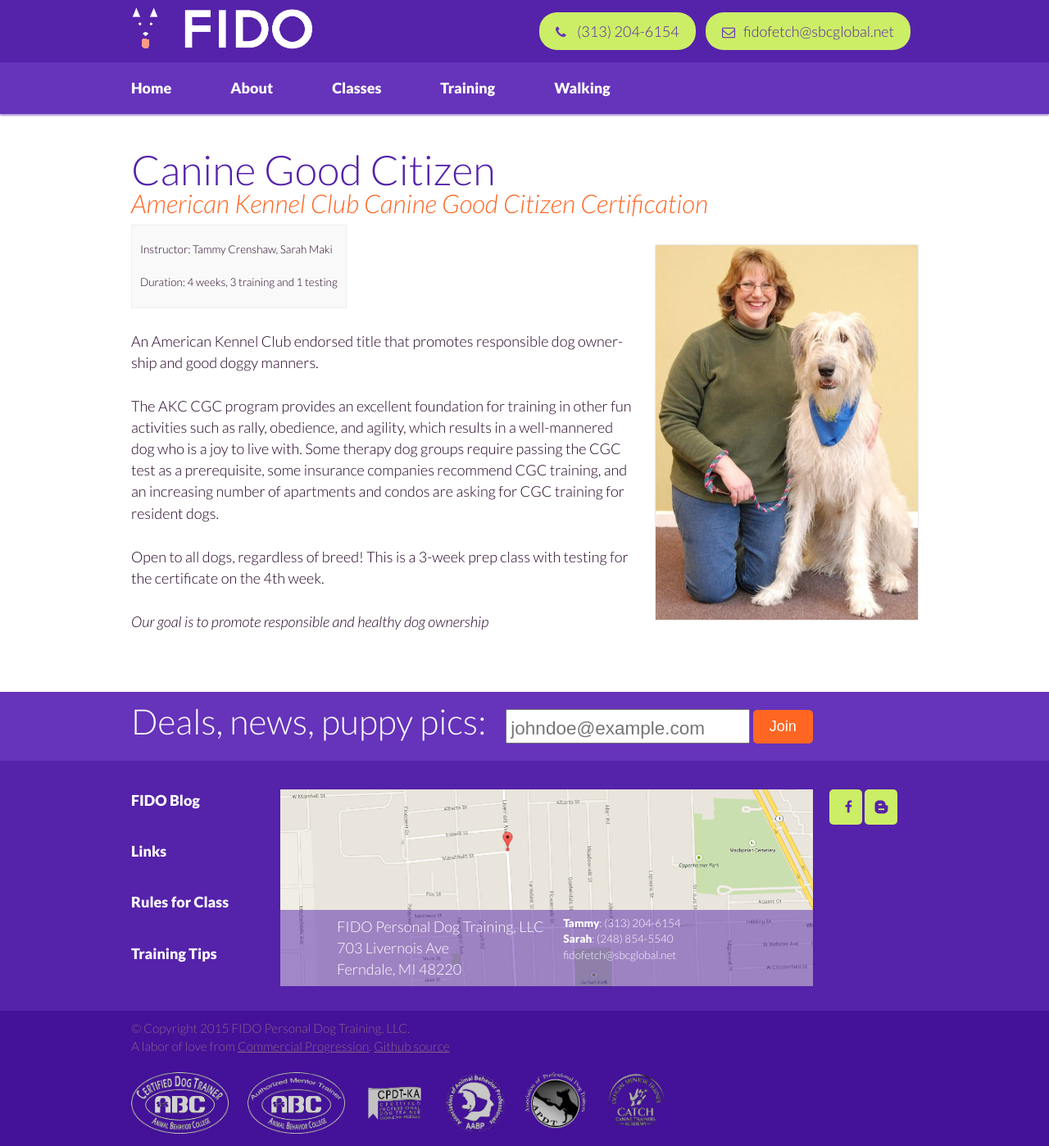
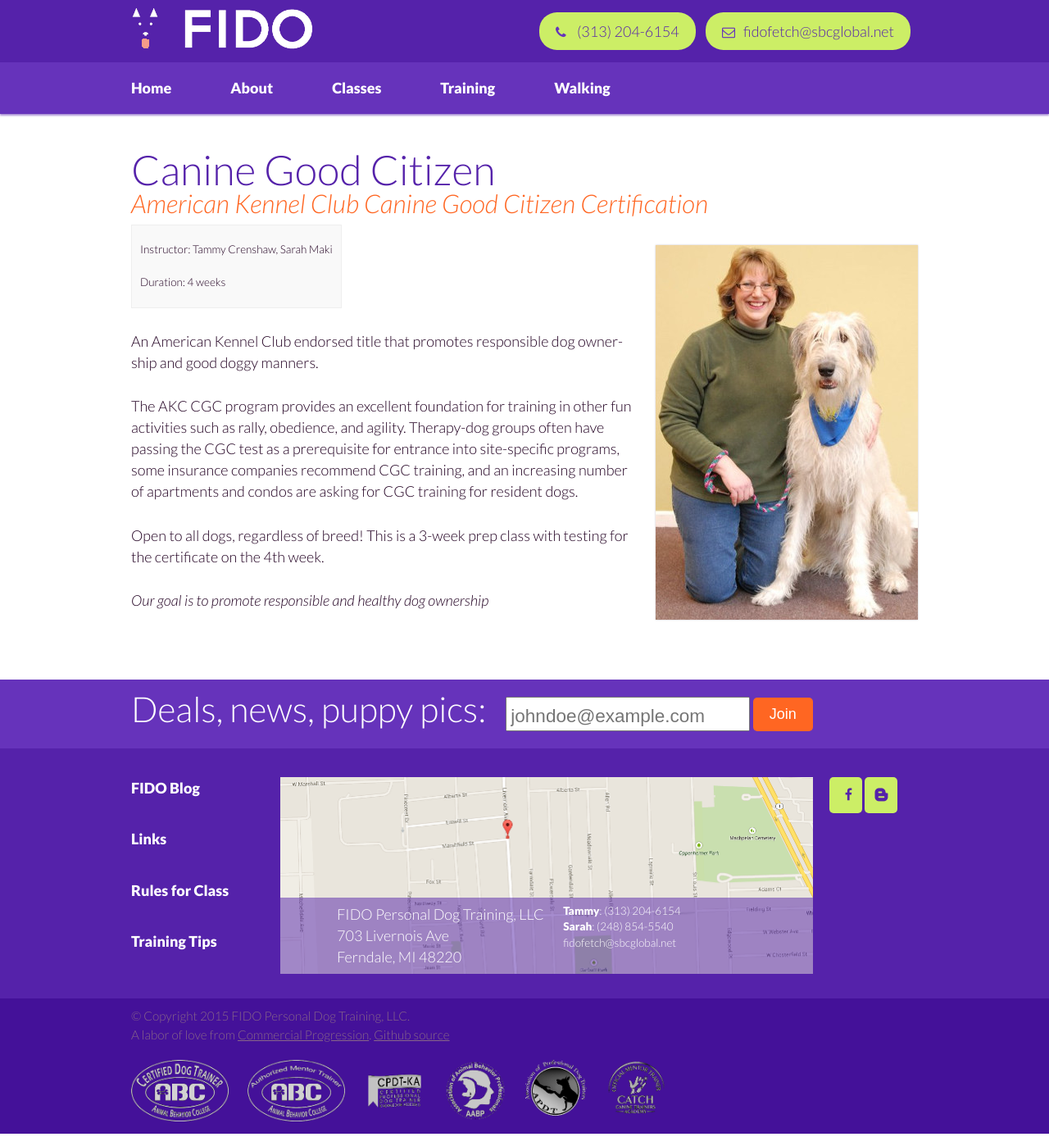
Before and after one commit to fidodogtraining/fidodogtraining.github.io, a Jekyll site: the page built from _classes/good-citizen-certification.md, in a window 1280 px wide. Shown: the whole page at 82% size. Built offline with Jekyll 4.4.1, drawn with Linux system fonts in a browser that asks for light colours; Markdown is read by kramdown in place of the engine named in the settings.

Commit message:
Update good-citizen-certification.md

```diff
--- a/_classes/good-citizen-certification.md
+++ b/_classes/good-citizen-certification.md
@@ -4,16 +4,15 @@
 tagline: "American Kennel Club Canine Good Citizen Certification"
 image: cgc.jpg
 trainer: Tammy Crenshaw, Sarah Maki
-duration: "4 weeks, 3 training and 1 testing"
+duration: "4 weeks"
 sessions:
 ---
 An American Kennel Club endorsed title that promotes responsible dog ownership
 and good doggy manners.
 
 The AKC CGC program provides an excellent foundation for training in other fun
-activities such as rally, obedience, and agility, which results in a well-mannered
-dog who is a joy to live with. Some therapy dog groups require passing the CGC
-test as a prerequisite, some insurance companies recommend CGC training, and
+activities such as rally, obedience, and agility. Therapy-dog groups often have passing the CGC
+test as a prerequisite for entrance into site-specific programs, some insurance companies recommend CGC training, and
 an increasing number of apartments and condos are asking for CGC training for
 resident dogs.
 
```
